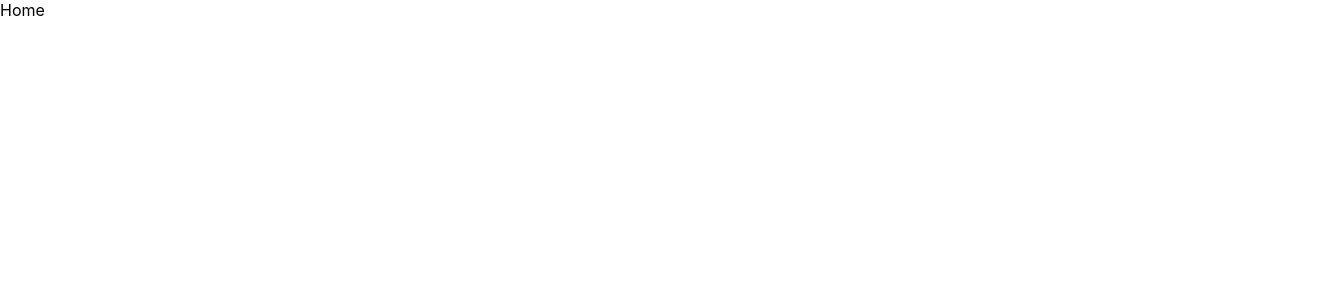
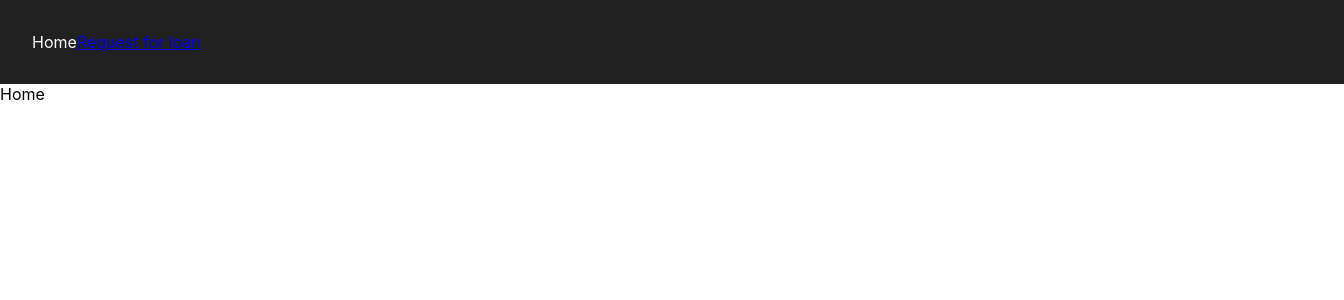
Before and after one commit to marcushojww/TT4_6, a React (Create React App) app in the folder client/loan-app/: page / in a window 1280 px wide. Shown: the top 300 px of the page, 1344 px wide, since content can reach past the window. Built offline with nearby package versions, Linux system fonts and the light colour scheme.

Commit message:
layout changes

```diff
--- a/client/loan-app/src/components/Layout.js
+++ b/client/loan-app/src/components/Layout.js
@@ -1,9 +1,9 @@
 import React from "react";
-import { useNavigate, Outlet, NavLink } from "react-router-dom";
+import { useNavigate, NavLink } from "react-router-dom";
 import Box from "@mui/material/Box";
 import Typography from "@mui/material/Typography";
 
-function Layout() {
+function Layout({ children }) {
   const navigate = useNavigate();
 
   return (
@@ -18,18 +18,18 @@ function Layout() {
         }}
       >
         <NavLink
-          to={"/home"}
+          to={"/"}
           style={({ isActive }) => ({
+            textDecoration: "none",
             color: isActive ? "white" : "",
           })}
         >
-          <Typography>Home</Typography>
+          Home
         </NavLink>
+
         <NavLink to={"/requestLoan"}>Request for loan</NavLink>
       </Box>
-      <Box>
-        <Outlet />
-      </Box>
+      <Box>{children}</Box>
     </Box>
   );
 }
--- a/client/loan-app/src/pages/Home.js
+++ b/client/loan-app/src/pages/Home.js
@@ -1,7 +1,8 @@
 import React from "react";
+import Layout from "../components/Layout";
 
 function Home() {
-  return <div>Home</div>;
+  return <Layout>Home</Layout>;
 }
 
 export default Home;
```
